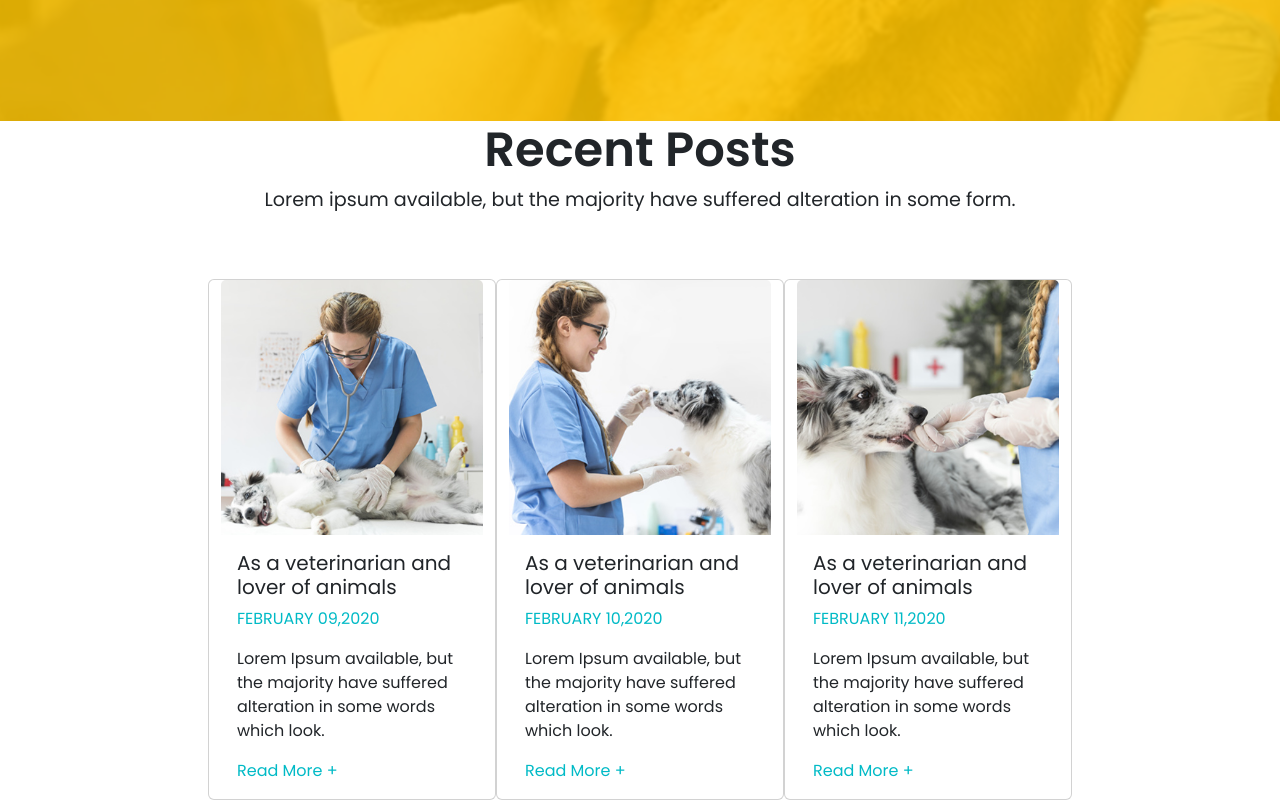
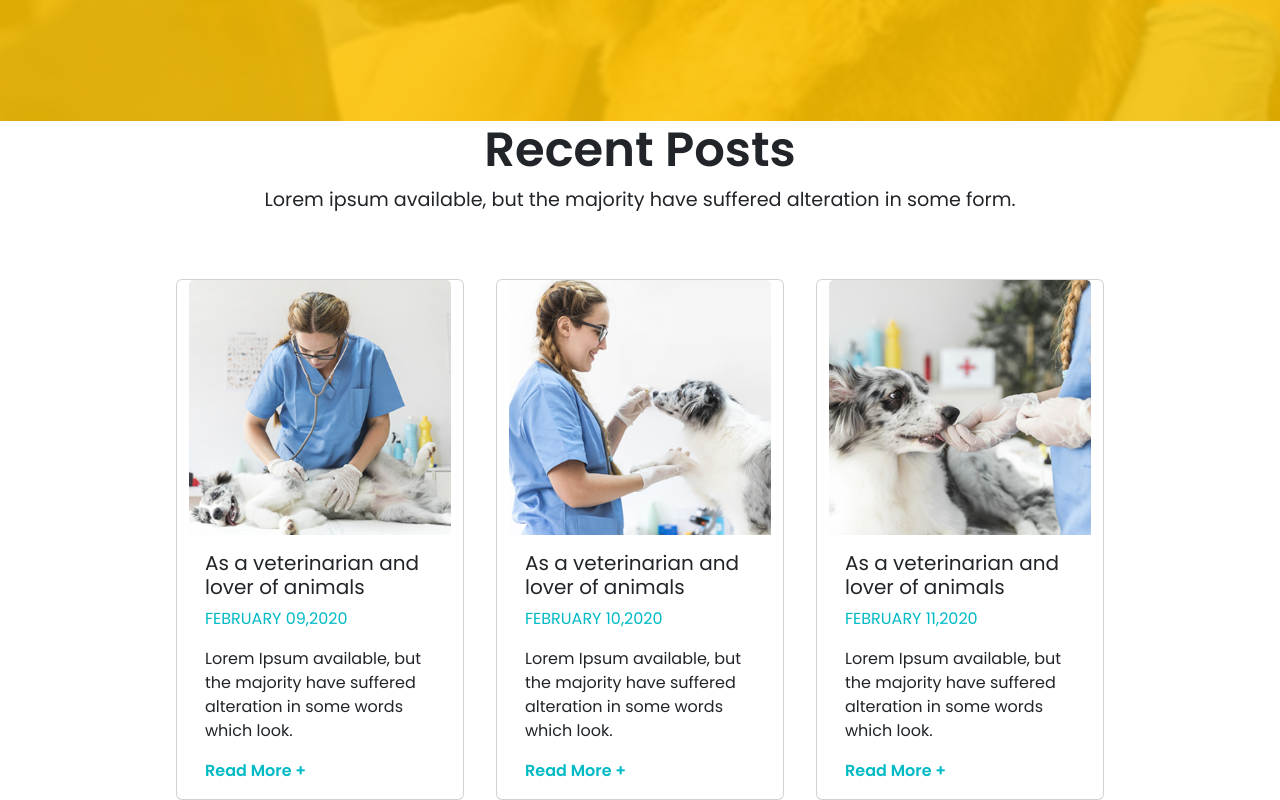
Before and after one commit to holc7/crossover-group-5-project, a React (Vite) app: page / in a window 1280 px wide. Shown: the part 1459-2259 px from the top of the page. Built offline with nearby package versions, Linux system fonts and the light colour scheme.

Commit message:
sixth-section

```diff
--- a/src/Components/Seventh-Section/SeventhSection.css
+++ b/src/Components/Seventh-Section/SeventhSection.css
@@ -59,3 +59,8 @@
 .seventh-section-date-text {
   color: #00bac6;
 }
+
+.seventh-section-date-read-text {
+  color: #00bac6;
+  font-weight: 600;
+}
--- a/src/Components/Seventh-Section/index.jsx
+++ b/src/Components/Seventh-Section/index.jsx
@@ -58,8 +58,8 @@ const SeventhSection = () => {
       </Container>
 
       <Container>
-        <Row className="d-flex align-items-center justify-content-center mt-5">
-          <Card style={{ width: "18rem" }}>
+        <Row className="d-flex align-items-center justify-content-center  mt-5">
+          <Card style={{ width: "18rem" }} className="mx-3">
             <Card.Img variant="top" src={doc1} />
             <Card.Body>
               <Card.Title>As a veterinarian and lover of animals</Card.Title>
@@ -70,12 +70,12 @@ const SeventhSection = () => {
                 Lorem Ipsum available, but the majority have suffered alteration
                 in some words which look.
               </Card.Text>
-              <Card.Text className="seventh-section-date-text">
+              <Card.Text className="seventh-section-date-read-text">
                 Read More +
               </Card.Text>
             </Card.Body>
           </Card>
-          <Card style={{ width: "18rem" }}>
+          <Card style={{ width: "18rem" }} className="mx-3">
             <Card.Img variant="top" src={doc2} />
             <Card.Body>
               <Card.Title>As a veterinarian and lover of animals</Card.Title>
@@ -86,12 +86,12 @@ const SeventhSection = () => {
                 Lorem Ipsum available, but the majority have suffered alteration
                 in some words which look.
               </Card.Text>
-              <Card.Text className="seventh-section-date-text">
+              <Card.Text className="seventh-section-date-read-text">
                 Read More +
               </Card.Text>
             </Card.Body>
           </Card>
-          <Card style={{ width: "18rem" }}>
+          <Card style={{ width: "18rem" }} className="mx-3">
             <Card.Img variant="top" src={doc3} />
             <Card.Body>
               <Card.Title>As a veterinarian and lover of animals</Card.Title>
@@ -103,7 +103,7 @@ const SeventhSection = () => {
                 Lorem Ipsum available, but the majority have suffered alteration
                 in some words which look.
               </Card.Text>
-              <Card.Text className="seventh-section-date-text">
+              <Card.Text className="seventh-section-date-read-text">
                 Read More +
               </Card.Text>
             </Card.Body>
```
